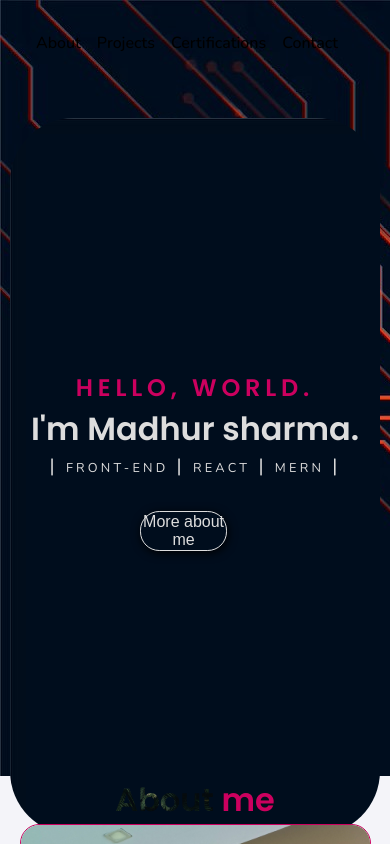
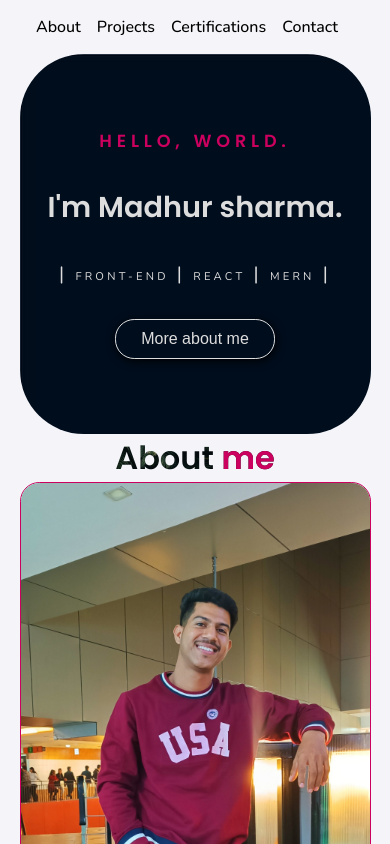
Before and after one commit to madhur2025/My-portfolio, a React (Create React App) app: page / in a window 390 px wide. Shown: the top 844 px of the page. Built offline with nearby package versions, Linux system fonts and the light colour scheme.

Commit message:
make changes in social icons and hero section

```diff
--- a/src/App.css
+++ b/src/App.css
@@ -9,7 +9,9 @@
     box-sizing: border-box;
     scroll-behavior: smooth;
 }
-
+.app{
+    background-color: #f4f4f9;
+}
 .headings{
     font-family: "Poppins", sans-serif;
     font-size: 2.3rem;
@@ -26,9 +28,3 @@
     font-size: 1em;
     color: #CC005F;
 }
-@media screen and (max-width: 768px) {
-    .app{
-        background-image: url('./assets//back-rotate.jpg');
-        height: 100vh;
-    }
-}
--- a/src/components/Hero.jsx
+++ b/src/components/Hero.jsx
@@ -1,4 +1,3 @@
-import React from 'react'
 import '../styles/Hero.css'
 const Hero = () => {
   return (
@@ -8,7 +7,6 @@ const Hero = () => {
       <h2 id="madhur">I'm Madhur sharma.</h2>
       <h3 id="passion">
         <span className='hero-span'> | </span>FRONT-END
-
         <span className='hero-span'> | </span>REACT
         <span className='hero-span'> | </span>MERN
         <span className='hero-span'> | </span>
--- a/src/styles/Certifications.css
+++ b/src/styles/Certifications.css
@@ -1,5 +1,4 @@
 #certi-div {
-    background-color: #f4f4f9;
     display: flex;
     flex-direction: column;
     align-items: center;
@@ -26,8 +25,11 @@
     transform: scale(1.05);
 }
 @media (max-width: 768px) {
+    #certi-div{
+        margin-top: 1rem
+    }
+    #certifications {
 
-    #certifications {
         grid-template-columns: 1fr;
         row-gap: 1.5rem;
     }
--- a/src/styles/Hero.css
+++ b/src/styles/Hero.css
@@ -38,7 +38,7 @@
 #know-more {
     margin: 2rem;
     height: 2.5rem;
-    width: 8rem;
+    width: 10vw;
     background: transparent;
     border-radius: 1.2rem;
     border: none;
@@ -63,22 +63,23 @@
 }
 
 @media screen and (max-width: 768px) {
-    #hero {
-        height: 78vh;
-        margin-top: 4rem;
+    #hero div{
+        width: 90vw;
+        height: 45vh;
+        margin-top: 1rem;
         gap: 2rem;
     }
 
     #madhur {
-        font-size: 2rem;
+        font-size: 1.8rem;
     }
 
     #hello-world {
-        font-size: 1.5rem;
+        font-size: 1.1rem;
     }
 
     #passion {
-        font-size: 0.8rem;
+        font-size: 0.7rem;
         flex-wrap: wrap;
     }
 
@@ -87,7 +88,8 @@
     }
 
     #know-more {
-        width: 50%;
+        margin: 0rem;
+        width: 10rem;
         font-size: 1rem;
     }
 }
--- a/src/styles/Navbar.css
+++ b/src/styles/Navbar.css
@@ -5,7 +5,6 @@
     gap: 2rem;
     height: 10vh;
 }
-
 #nav-items a {
     font-family: "Nunito", sans-serif;
     font-size: 1.2rem;
@@ -22,11 +21,9 @@
 
 @media screen and (max-width: 768px) {
     #nav-items {
-
-        /* flex-direction: column; */
         gap: 1rem;
         height: auto;
-        padding-top: 2rem;
+        padding-top: 1rem;
     }
 
     #nav-items li {
```
